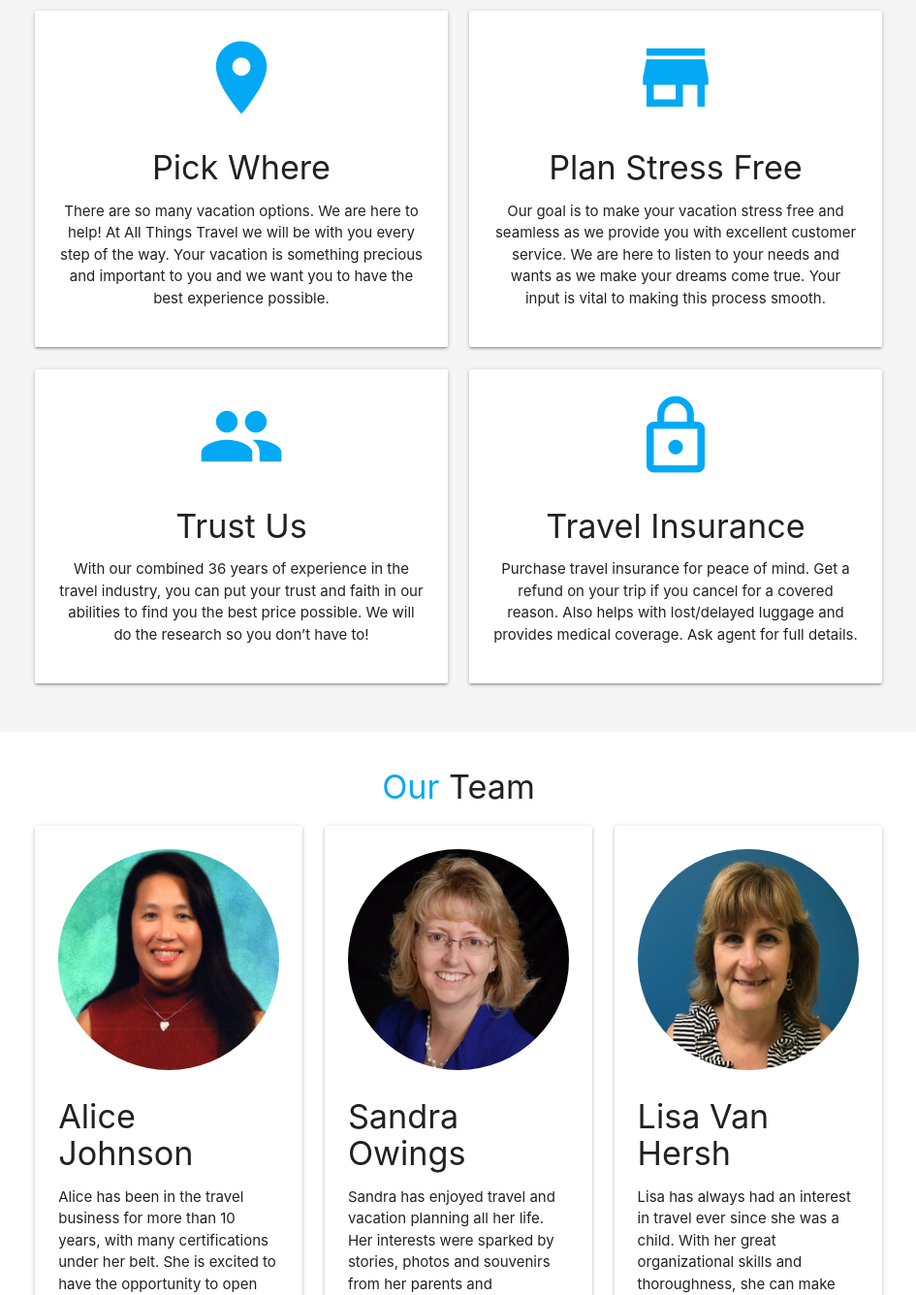
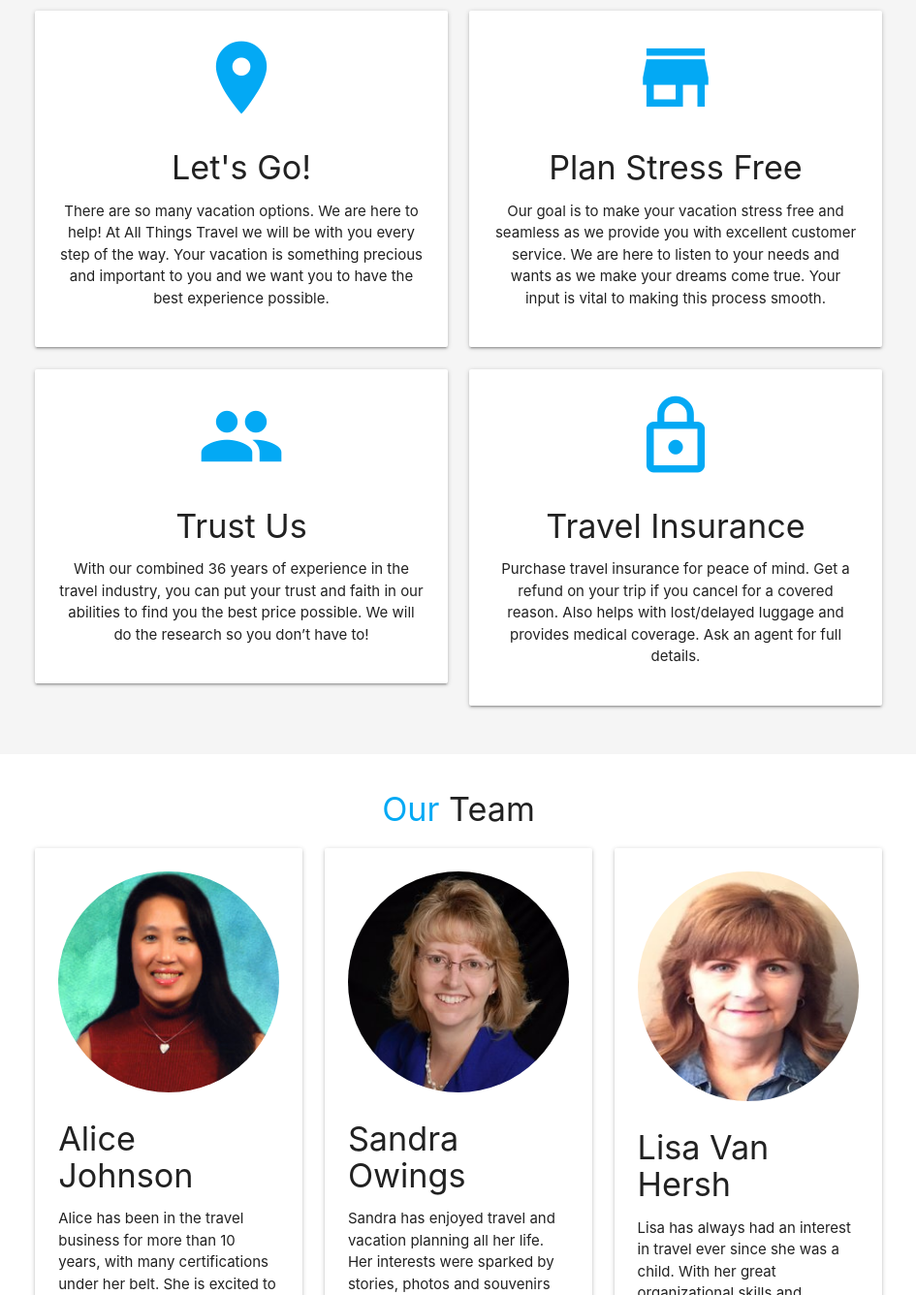
Before and after one commit to mdew192837/allthingstravel, a plain HTML site: page index.html in a window 1280 px wide. Shown: the part 650-1986 px from the top of the page at 97% size, without its empty margins (167-1112 px from the left). Drawn offline with nearby package versions, Linux system fonts and the light colour scheme.

Commit message:
Update Picture for Lisa, Fix Typos

```diff
--- a/index.html
+++ b/index.html
@@ -97,7 +97,7 @@
         <div class="col s12 m6">
           <div class="card-panel">
             <i class="material-icons large light-blue-text darken-2">room</i>
-            <h4>Pick Where</h4>
+            <h4>Let's Go!</h4>
             <p>There are so many vacation options. We are here to help! At All Things Travel we will be with you every step of the way. Your vacation is something precious and important to you and we want you to have the best experience possible.</p>
           </div>
         </div>
@@ -119,7 +119,7 @@
             <div class="card-panel">
               <i class="material-icons large light-blue-text darken-2">lock_outline</i>
               <h4>Travel Insurance</h4>
-              <p>Purchase travel insurance for peace of mind. Get a refund on your trip if you cancel for a covered reason. Also helps with lost/delayed luggage and provides medical coverage. Ask agent for full details.</p>
+              <p>Purchase travel insurance for peace of mind. Get a refund on your trip if you cancel for a covered reason. Also helps with lost/delayed luggage and provides medical coverage. Ask an agent for full details.</p>
             </div>
           </div>
       </div>
@@ -196,7 +196,7 @@
           <div class="col s12 l4">
             <div class="card-panel">
               <div class="center-align">
-                <img src="img/Team/Lisa_250.jpg" class="circle responsive-img" alt="Lisa Van Hersh Picture">
+                <img src="img/Team/Lisa_New_250.jpg" class="circle responsive-img" alt="Lisa Van Hersh Picture">
               </div>
               <h4>Lisa Van Hersh</h4>
               <p>
```
Also changed, not shown: img/Team/Lisa_New_250.jpg (added).
